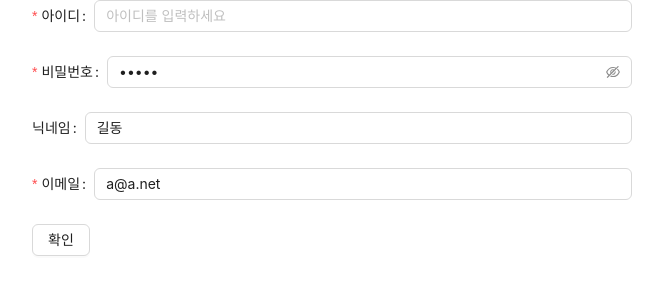
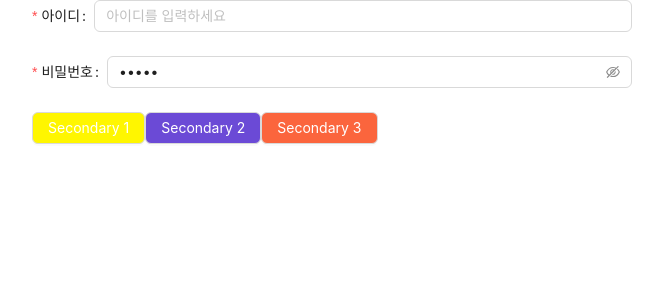
Before and after one commit to 200BingSu/til-npm, a React (Vite) app: page / in a window 1280 px wide. Shown: the top 300 px of the page, without its empty margins (308-971 px from the left). Built offline with nearby package versions, Linux system fonts and the light colour scheme.

Commit message:
[docs]antD

```diff
--- a/src/App.jsx
+++ b/src/App.jsx
@@ -1,10 +1,28 @@
+import { ConfigProvider } from "antd";
 import JoinForm from "./components/JoinForm";
+import { useState } from "react";
+
+const ThemeData = {
+  token: {
+    colorPrimary: "#0DD1FD",
+    colorSecondary1: "#FFF600", // Secondary 1
+    colorSecondary2: "#6B4AD6", // Secondary 2
+    colorSecondary3: "#FB653D", // Secondary 3
+  },
+  Button: {
+    colorPrimary: "#02AED5",
+    colorSecondary1: "#CCC500", // Secondary 1
+    colorSecondary2: "#4F2CC1", // Secondary 2
+    colorSecondary3: "#FA3D0B", // Secondary 3
+  },
+};
 
 function App() {
+  const [data, setData] = useState(ThemeData);
   return (
-    <div>
-      <JoinForm />
-    </div>
+    <ConfigProvider theme={data}>
+      <JoinForm theme={data} />
+    </ConfigProvider>
   );
 }
 export default App;
--- a/src/components/JoinForm.jsx
+++ b/src/components/JoinForm.jsx
@@ -1,25 +1,32 @@
-import { Button, Form, Input } from "antd";
+import { Button, Form, Input, Radio } from "antd";
+import { useState } from "react";
 
-const JoinForm = () => {
-  // 1. 기본 값 넣기(default)
+const JoinForm = ({ theme }) => {
+  // theme을 props로 받음
+  console.log(theme); // theme이 정상적으로 출력됨
+
+  const [value, setValue] = useState(1);
+
   const initialValues = {
     userid: "",
     userpass: "hello",
     nickname: "길동",
     email: "a@a.net",
   };
-  // 2. 라벨 넣기
-  // 3. placeholder 넣기
-  // 4. 필수값 표현하기
-  // 5. 필수값 안내 메세지 표시하기
-  // 6. 각 필드의 입력 중인 값 알아내기
-  // 7. 확인 버튼 시 최종 입력값
+
   const onChangeField = _field => {
     console.log(_field[0].value);
   };
+
   const onFinished = values => {
     console.log(values);
   };
+
+  const onChange = e => {
+    console.log("radio checked", e.target.value);
+    setValue(e.target.value);
+  };
+
   return (
     <div>
       <Form
@@ -30,6 +37,7 @@ const JoinForm = () => {
         }
         onFinish={values => onFinished(values)}
       >
+        {/* Form Items */}
         <Form.Item
           name={"userid"}
           label="아이디"
@@ -57,27 +65,34 @@ const JoinForm = () => {
         >
           <Input.Password placeholder="비밀번호를 입력하세요" />
         </Form.Item>
-        <Form.Item name={"nickname"} label="닉네임">
-          <Input placeholder="닉네임을 입력하세요" />
-        </Form.Item>
-        <Form.Item
-          name={"email"}
-          label="이메일"
-          required={true}
-          rules={[
-            { required: true, message: "이메일은 필수사항입니다." },
-            { type: "email", message: "이메일 형식에 맞지 않습니다." },
-            { min: 4, message: "이메일은 4자 이상입니다." },
-            { max: 8, message: "이메일은 8자 이하입니다." },
-          ]}
+        {/* Buttons */}
+        <Button
+          style={{
+            backgroundColor: theme.token.colorSecondary1,
+            color: "#fff",
+          }}
         >
-          <Input placeholder="이메일을 입력하세요" />
-        </Form.Item>
-        <Form.Item>
-          <Button htmlType="submit">확인</Button>
-        </Form.Item>
+          Secondary 1
+        </Button>
+        <Button
+          style={{
+            backgroundColor: theme.token.colorSecondary2,
+            color: "#fff",
+          }}
+        >
+          Secondary 2
+        </Button>
+        <Button
+          style={{
+            backgroundColor: theme.token.colorSecondary3,
+            color: "#fff",
+          }}
+        >
+          Secondary 3
+        </Button>
       </Form>
     </div>
   );
 };
+
 export default JoinForm;
--- a/src/index.css
+++ b/src/index.css
@@ -2,7 +2,7 @@
 @tailwind components;
 @tailwind utilities;
 
-.btn {
+/* .btn {
   @apply px-4 py-2 font-bold rounded;
 }
 .btn-primary {
@@ -10,4 +10,4 @@
 }
 .btn-secondary {
   @apply bg-gray-500 text-white rounded hover:bg-gray-600;
-}
+} */
```
Also changed, not shown: 1 other file (tests, documents, lock files or other folders).
